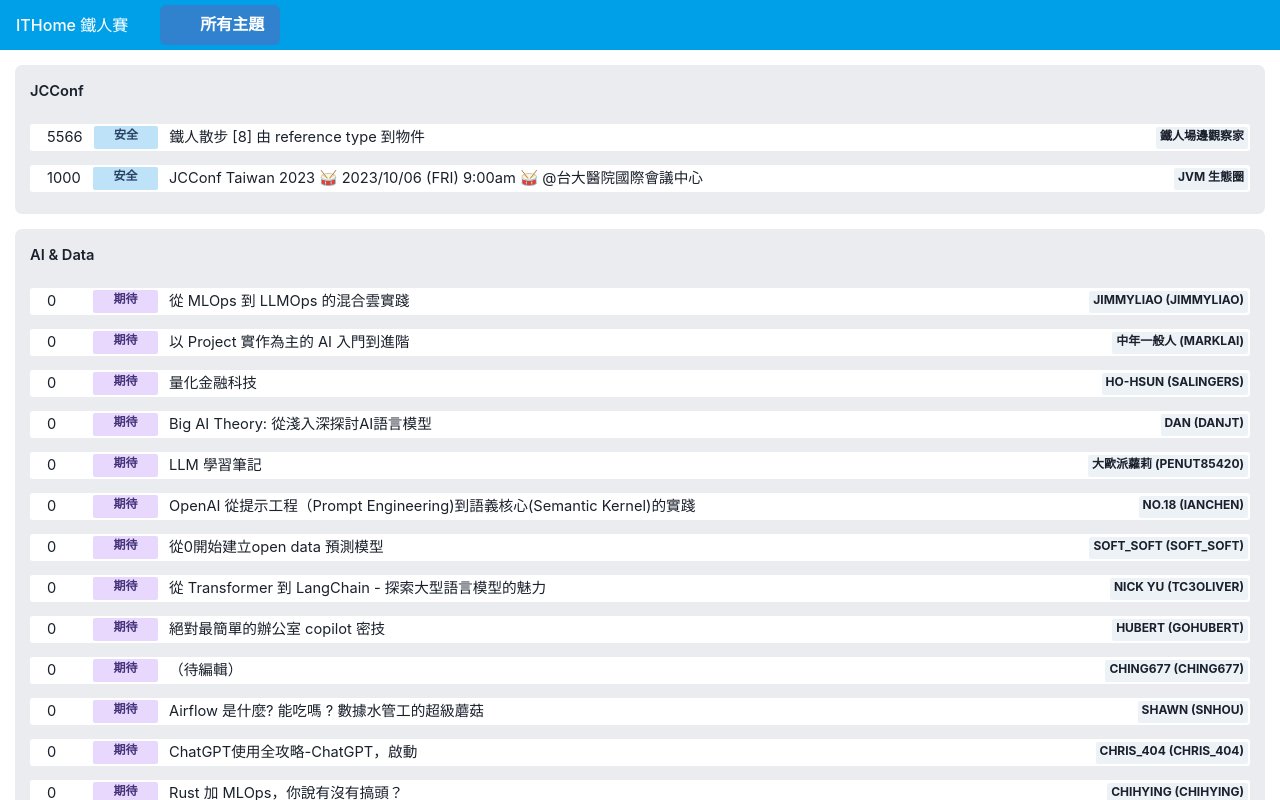
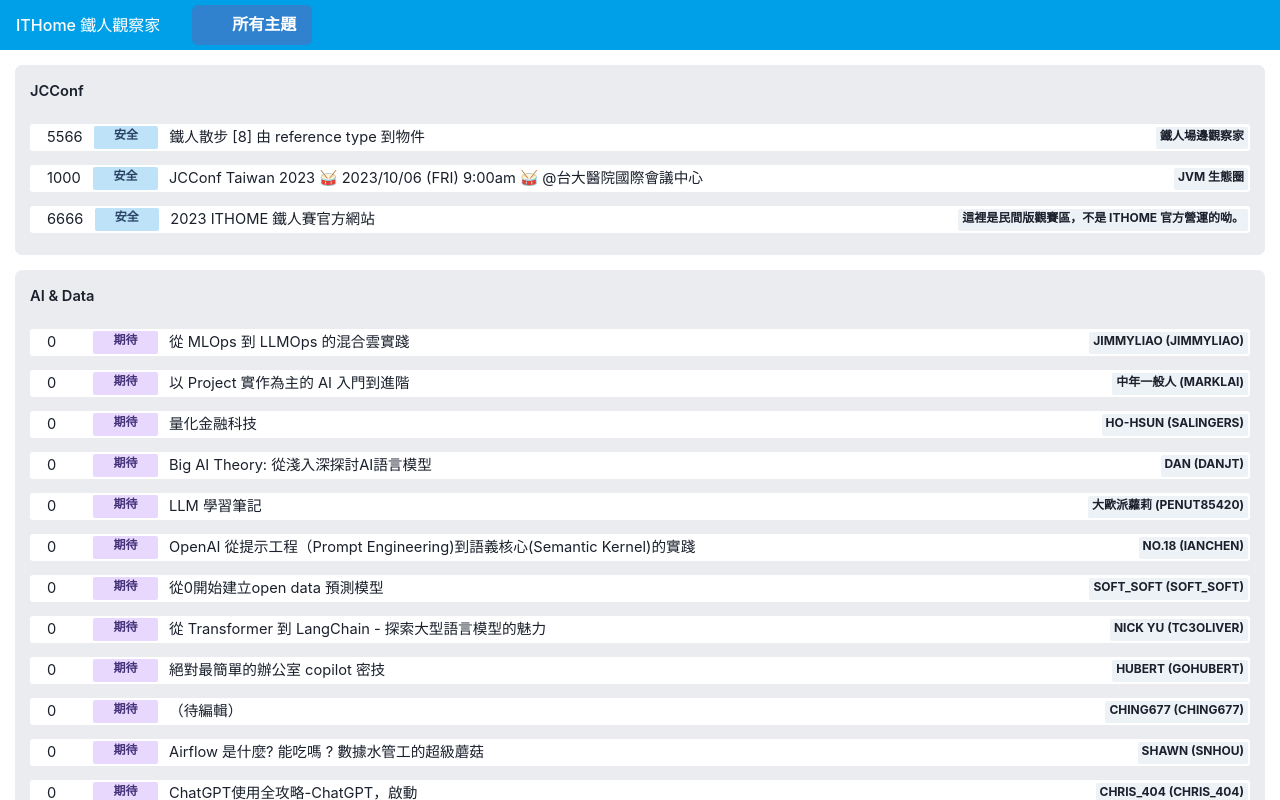
Before and after one commit to qrtt1/ithome-ironman, a React (Create React App) app in the folder dashboard/: page / in a window 1280 px wide. Shown: the top 800 px of the page. Built offline with nearby package versions, Linux system fonts and the light colour scheme; some icons are missing.

Commit message:
update
Signed-off-by: Ching Yi, Chan <qrtt1@infuseai.io>

```diff
--- a/dashboard/src/AppV2.tsx
+++ b/dashboard/src/AppV2.tsx
@@ -1,13 +1,16 @@
 import {
-    background,
     Badge,
     Box,
-    Button, chakra,
+    Button,
+    chakra,
     ChakraProvider,
     Flex,
     Menu,
-    MenuButton, MenuDivider, MenuGroup, MenuItem, MenuList,
-    Spacer, styled,
+    MenuButton,
+    MenuDivider,
+    MenuItem,
+    MenuList,
+    Spacer,
     Tooltip,
     useMediaQuery
 } from '@chakra-ui/react'
@@ -16,8 +19,6 @@
 import {maxBy} from "lodash";
 import {ThemeTypings} from "@chakra-ui/styled-system";
 import moment from "moment";
-
-import {ReactComponent as VideoIcon} from "@vscode/codicons/src/icons/device-camera-video.svg";
 import {ReactComponent as PersonIcon} from "@vscode/codicons/src/icons/person.svg";
 import {ReactComponent as BookIcon} from "@vscode/codicons/src/icons/book.svg";
 import {ReactComponent as EditIcon} from "@vscode/codicons/src/icons/edit.svg";
@@ -348,7 +349,7 @@
     return (
         <Box>
             <Flex className="nav" alignItems="center" position="fixed" top="0px" width="100vw">
-                <Box ml="16px" mr="16px">ITHome 鐵人賽</Box>
+                <Box ml="16px" mr="16px">ITHome 鐵人觀察家</Box>
                 <TopicFilter functionSet={functionSet} categories={data?.categories}/>
             </Flex>
 
--- a/dashboard/src/jcconf.json
+++ b/dashboard/src/jcconf.json
@@ -27,6 +27,18 @@
         "lastUpdated": 1663075172739,
         "articles": [],
         "status": "ONGOING"
+      },
+      {
+        "category": "JCConf",
+        "title": "2023 ITHOME 鐵人賽官方網站",
+        "url": "https://ithelp.ithome.com.tw/2023ironman/event",
+        "author": "這裡是民間版觀賽區，不是 ITHOME 官方營運的呦。",
+        "profileUrl": "https://ithelp.ithome.com.tw/2023ironman/event",
+        "anchor": "notes",
+        "view": 6666,
+        "lastUpdated": 1663075172739,
+        "articles": [],
+        "status": "ONGOING"
       }
     ]
   }
```
